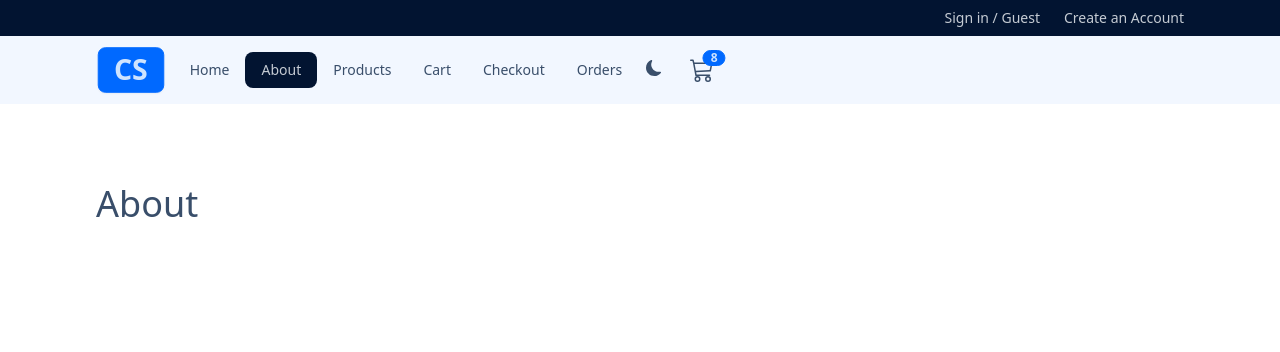
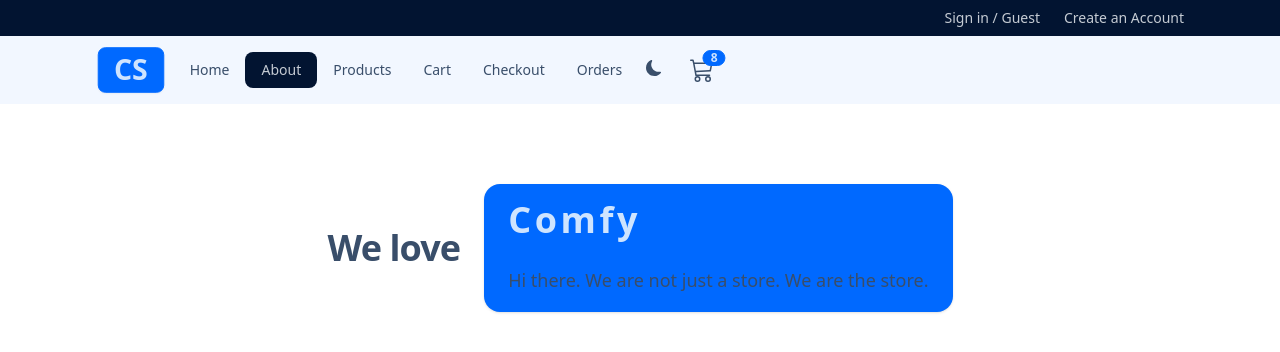
Before and after one commit to CR7sewey/comfy-store-react, a React (Vite) app in the folder vite-project/: page /about in a window 1280 px wide. Shown: the top 352 px of the page. Built offline with nearby package versions, Linux system fonts and the light colour scheme.

Commit message:
About Page

```diff
--- a/vite-project/src/Pages/About.jsx
+++ b/vite-project/src/Pages/About.jsx
@@ -1,7 +1,23 @@
 import React from "react";
 
 const About = () => {
-  return <h1 className="text-4xl">About</h1>;
+  return (
+    <div className="flex flex-wrap gap-2 sm:gap-x-6 items-center justify-center">
+      <h1 className="text-4xl font-bold leading-none tracking-tight">
+        We love
+      </h1>
+      <div className="stats bg-primary shadow">
+        <div className="stat">
+          <div className="stat-title text-primary-content text-4xl font-bold tracking-widest capitalize">
+            comfy
+          </div>
+          <p className="mt-6 text-lg leading-8 max-w-2xl mx-auto ">
+            Hi there. We are not just a store. We are the store.
+          </p>
+        </div>
+      </div>
+    </div>
+  );
 };
 
 export default About;
```
Also changed, not shown: 1 other file (tests, documents, lock files or other folders).
